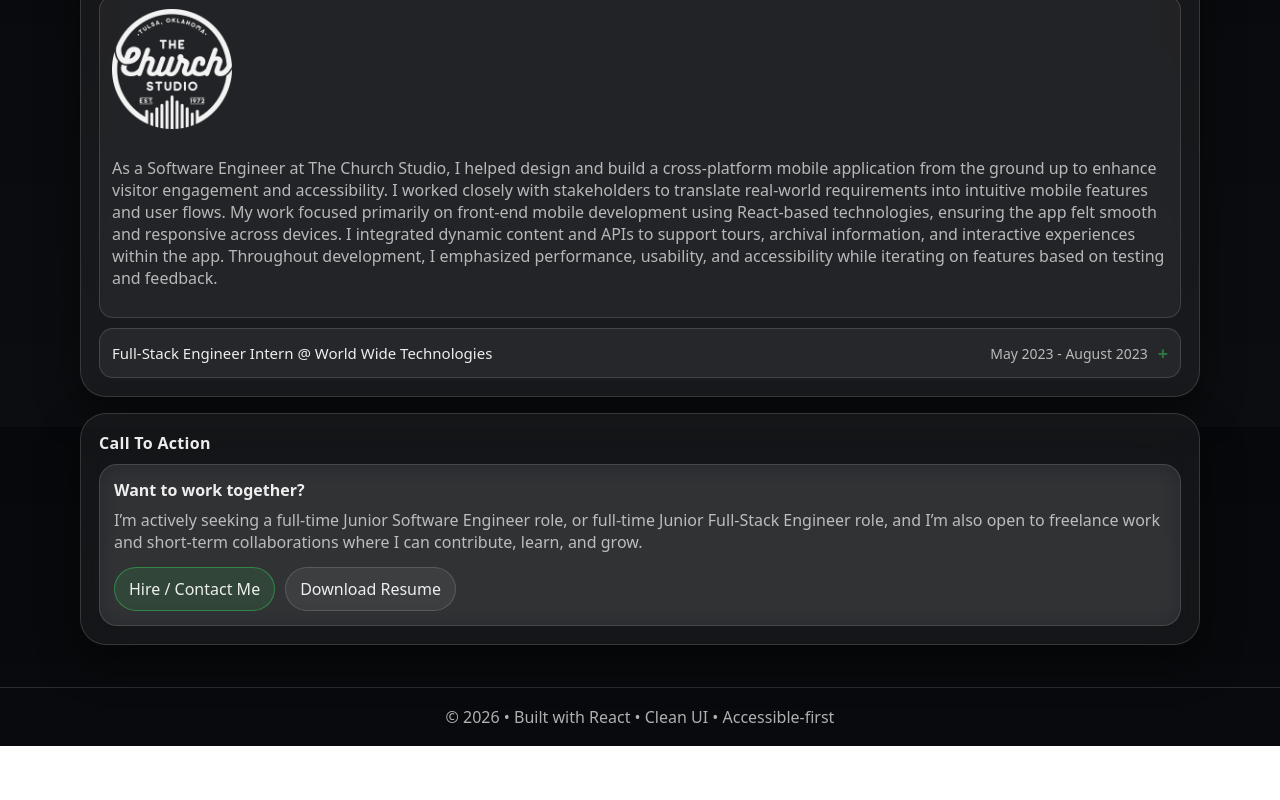
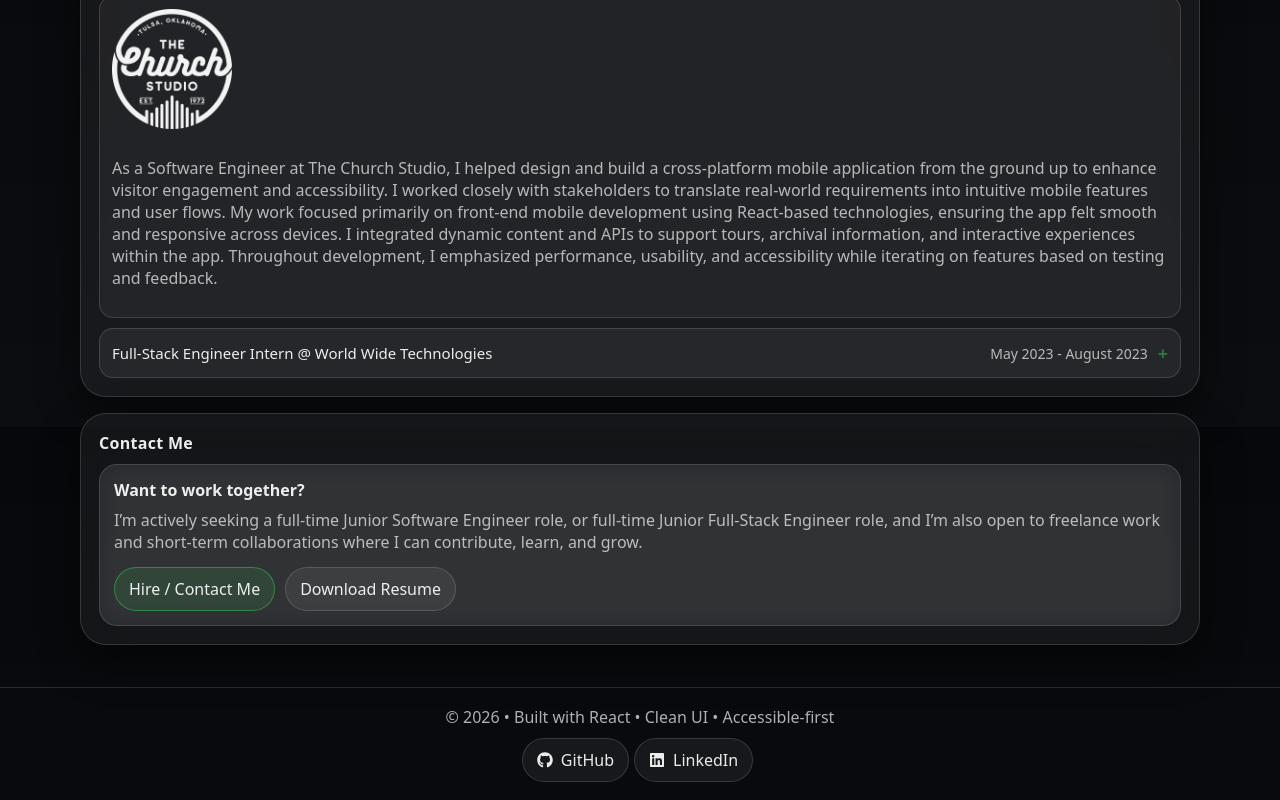
Before and after one commit to mmassey1084/Portfolio, a React (Vite) app: page / in a window 1280 px wide. Shown: the part 2773-3573 px from the top of the page. Before the commit the page ends 3519 px from the top, so only its background shows below. Built offline with nearby package versions, Linux system fonts and the light colour scheme.

Commit message:
made changes to multiple files

```diff
--- a/src/components/SiteFooter.jsx
+++ b/src/components/SiteFooter.jsx
@@ -1,9 +1,18 @@
+import { FaGithub, FaLinkedin } from "react-icons/fa";
+import { profileData } from "../data/profile.js";
 export default function SiteFooter() {
   const currentYear = new Date().getFullYear();
+  const { links } = profileData;
 
   return (
     <footer className="footer">
-      © {currentYear} • Built with React • Clean UI • Accessible-first
+      © {currentYear} • Built with React • Clean UI • Accessible-first <br />
+      <a className="footer-btn" href={links.githubUrl} target="_blank" rel="noreferrer">
+                <FaGithub /> GitHub
+      </a>
+      <a className="footer-btn" href={links.linkedInUrl} target="_blank" rel="noreferrer">
+                <FaLinkedin /> LinkedIn
+      </a>
     </footer>
   );
 }
--- a/src/pages/ContactPage.jsx
+++ b/src/pages/ContactPage.jsx
@@ -43,7 +43,6 @@ export default function ContactPage() {
                 GitHub
               </a>
 
-              {/* Use a button to run fallback logic */}
               <button type="button" className="btn btn-primary" onClick={openEmail}>
                 Email Me
               </button>
--- a/src/pages/HomePage.jsx
+++ b/src/pages/HomePage.jsx
@@ -204,7 +204,7 @@ export default function HomePage() {
         </AccordionGroup>
       </PanelSection>
 
-      <PanelSection title="Call To Action">
+      <PanelSection title="Contact Me">
         <div className="card">
           <strong>Want to work together?</strong>
           <p>
--- a/src/styles/globals.css
+++ b/src/styles/globals.css
@@ -200,6 +200,19 @@ button, input, select, textarea{ font-family: inherit; }
   align-items:center;
   gap: 8px;
 }
+.footer-btn{
+  cursor:pointer;
+  border-radius: 999px;
+  padding: 10px 14px;
+  border: 1px solid var(--line);
+  background: rgba(255,255,255,0.06);
+  color: var(--text);
+  display:inline-flex;
+  align-items:center;
+  gap: 8px;
+  margin-top: 10px;
+  margin-right: 5px;
+}
 .btn:hover{ background: rgba(255,255,255,0.09); }
 .btn-primary{
   border-color: rgba(55,214,90,0.45);
```
